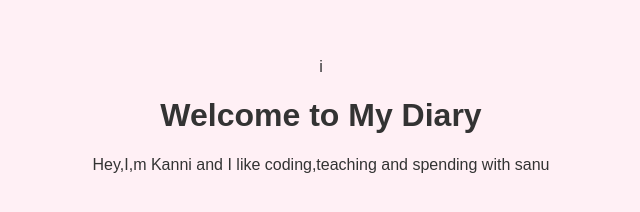
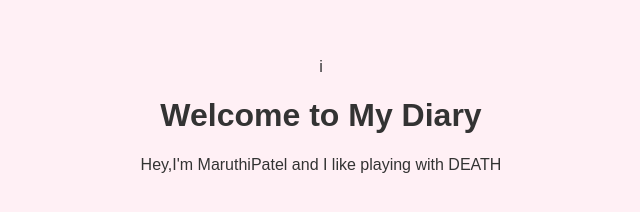
Before and after one commit to MaruthiPatel-17/My-Diary, a plain HTML site: page index.html in a window 1280 px wide. Shown: the whole page, without its empty margins (319-959 px from the left). Drawn offline with Linux system fonts and the light colour scheme.

Commit message:
Update index.html

```diff
--- a/index.html
+++ b/index.html
@@ -6,6 +6,6 @@ i<!DOCTYPE html>
 </head>
 <body>
 <h1>Welcome to My Diary</h1>
-<p>Hey,I,m Kanni and I like coding,teaching and spending with sanu</p>
+<p>Hey,I'm MaruthiPatel and I like playing with DEATH</p>
 </body>
 </html>
```
